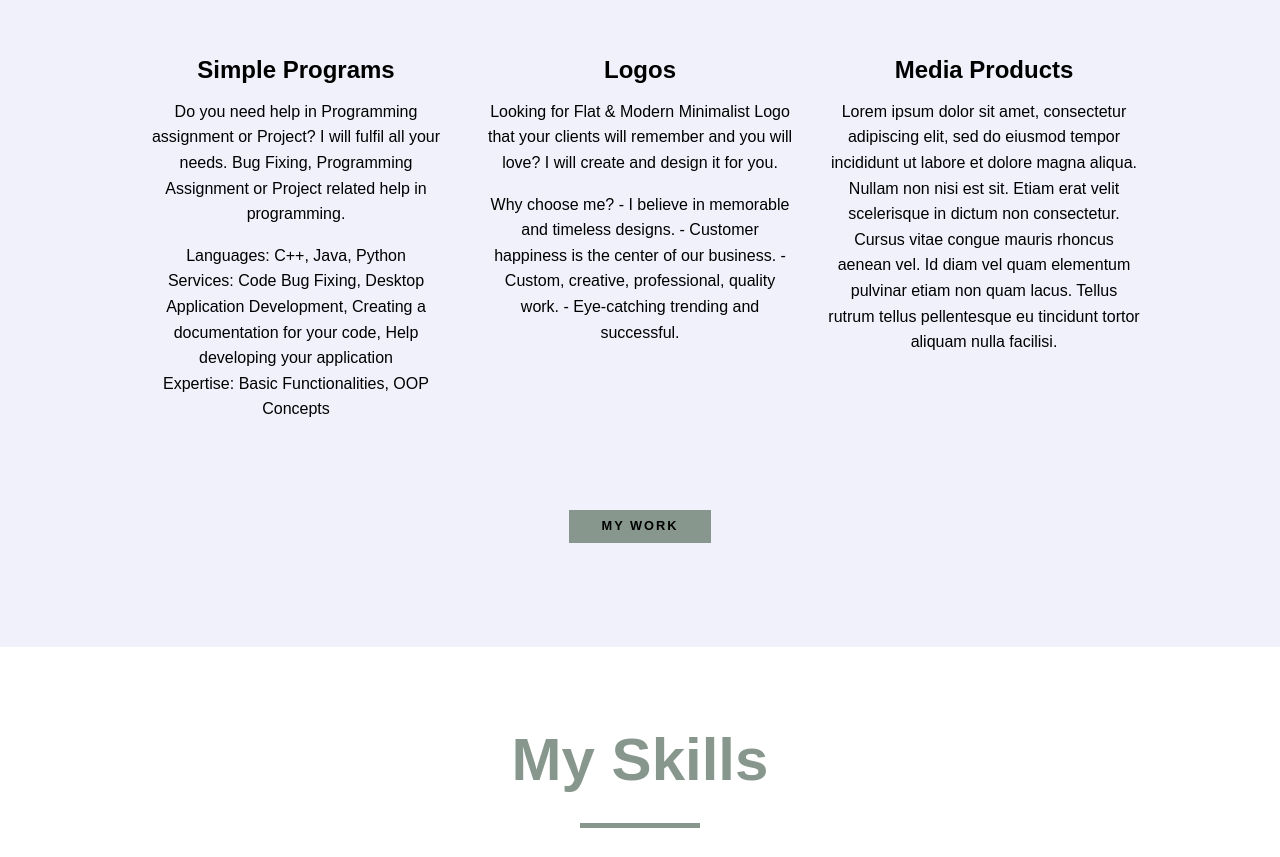
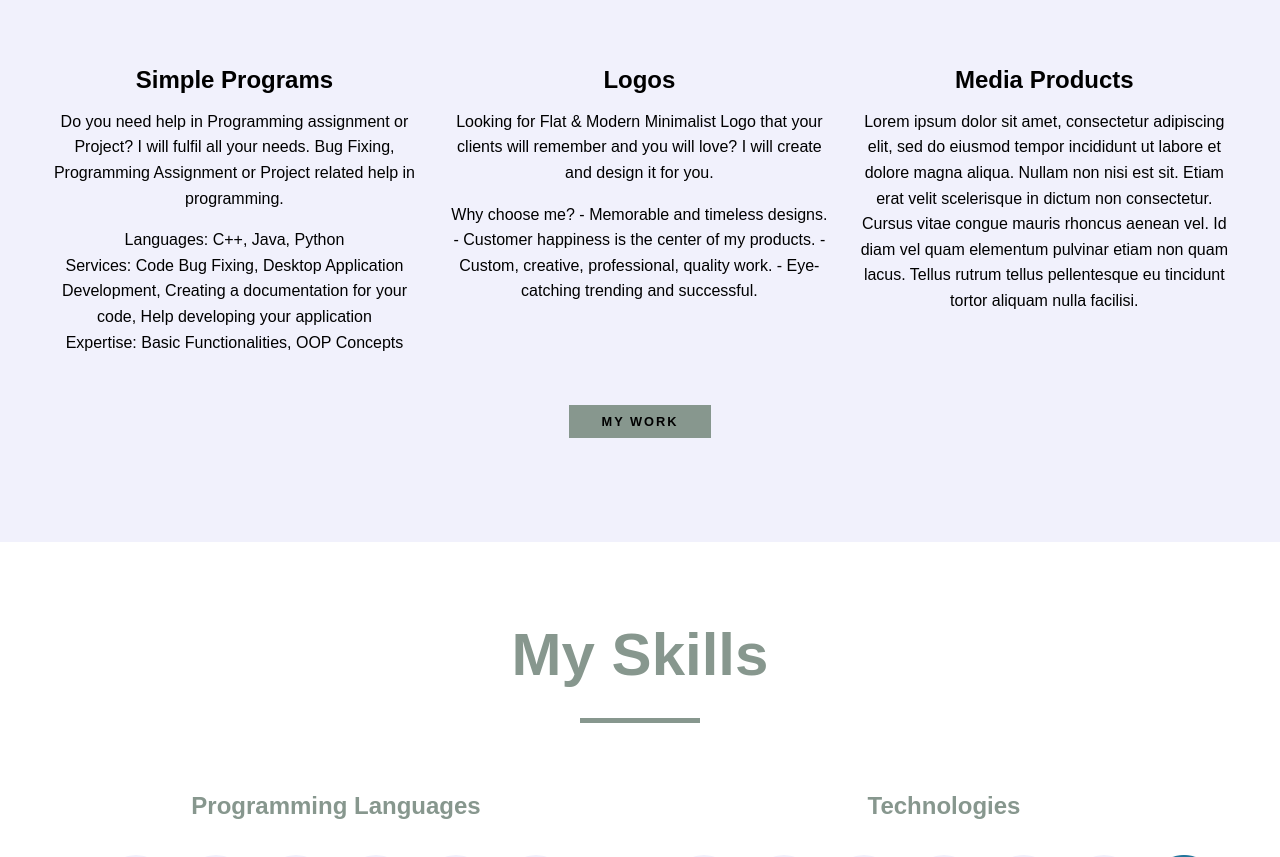
Before and after one commit to sheltsnn15/Personal_Website, a plain HTML site: page index.html in a window 1280 px wide. Shown: the part 1564-2421 px from the top of the page. Drawn offline with nearby package versions, Linux system fonts and the light colour scheme.

Commit message:
about me

```diff
--- a/css/style.css
+++ b/css/style.css
@@ -178,6 +178,12 @@ h3 {
   text-align: center;
   font-size: medium;
   color: var(--clr-dark);
+}
+
+.bg-clr {
+  background: var(--clr-dark_light);
+  background-size: 100%;
+  width: 100%;
 }
 
 /*Header*/
@@ -441,26 +447,9 @@ h3 {
 .service {
   margin: 0 auto;
   width: 33.3%;
-  float: left;
 }
 
-@media (min-width: 800px) {
-  .services {
-    display: flex;
-    max-width: 1000px;
-    margin-left: auto;
-    margin-right: auto;
-  }
-  .service + .service {
-    margin-left: 2em;
-  }
-}
-
-.bg-clr {
-  background: var(--clr-dark_light);
-  background-size: 100%;
-  width: 100%;
-}
+/*About Me*/
 
 .about-me {
   max-width: 1000px;
--- a/index.html
+++ b/index.html
@@ -102,8 +102,8 @@
             <h2 class="section__title section__title--services">
                 What I do
             </h2>
-            <div class="services">
-                <div class="service">
+            <div class="row">
+                <div class="column service">
                     <h3>Simple Programs</h3>
                     <p>Do you need help in Programming assignment or Project? I will fulfil
                         all your needs. Bug Fixing, Programming Assignment or Project related help in programming.
@@ -117,22 +117,22 @@
                 </div>
                 <!--/ service-->
 
-                <div class="service">
+                <div class="column service">
                     <h3>Logos</h3>
                     <p>Looking for Flat & Modern Minimalist Logo that your clients will remember and you will love?
                         I will create and design it for you.
                     </p>
                     <p>
                         Why choose me?
-                        - I believe in memorable and timeless designs.
-                        - Customer happiness is the center of our business.
+                        - Memorable and timeless designs.
+                        - Customer happiness is the center of my products.
                         - Custom, creative, professional, quality work.
                         - Eye-catching trending and successful.
                     </p>
                 </div>
                 <!--/ service-->
 
-                <div class="service">
+                <div class="column service">
                     <h3>Media Products</h3>
                     <p>Lorem ipsum dolor sit amet, consectetur adipiscing elit, sed do eiusmod tempor incididunt ut
                         labore
```
